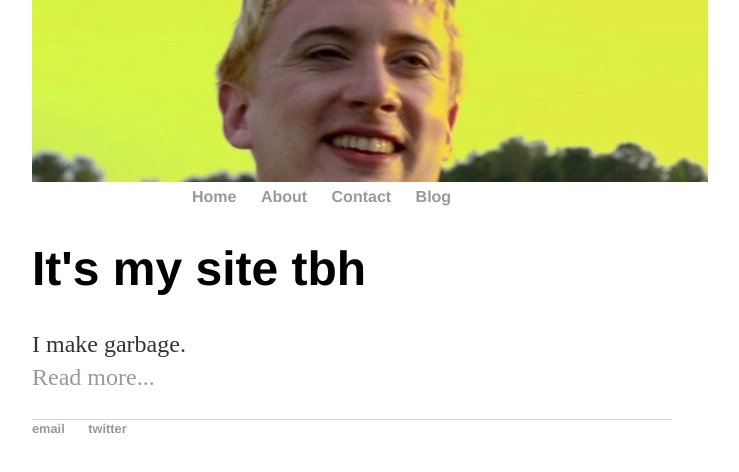
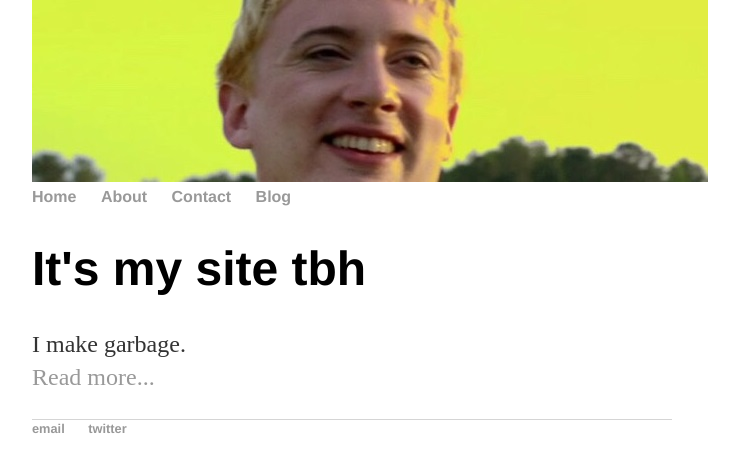
Before and after one commit to glasscaked/strip, a Jekyll site: the page built from index.html, in a window 1280 px wide. Shown: the top 472 px of the page, without its empty margins (288-1027 px from the left). Built offline with Jekyll 4.4.1, drawn with Linux system fonts in a browser that asks for light colours.

Commit message:
Update default.html

```diff
--- a/_layouts/default.html
+++ b/_layouts/default.html
@@ -1,13 +1,6 @@
 <!DOCTYPE html>
 <html>
   <head>
-    <style>
-.center {
-    margin-left: auto;
-    margin-right: auto;
-    width: 50%;
-}
-</style>
     <title>{{ page.title }}</title>
 
     <link rel="stylesheet" type="text/css" href="/css/main.css">
```
